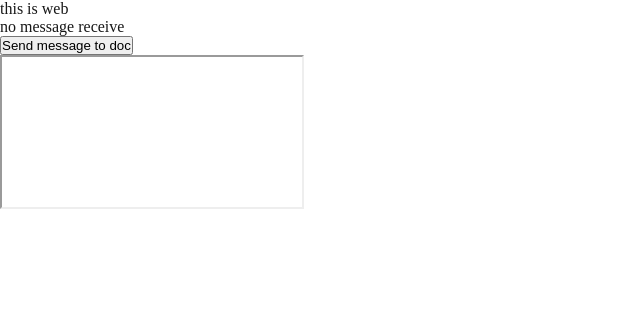
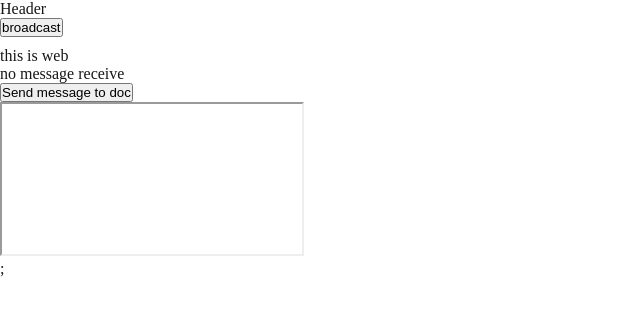
Before and after one commit to long20014/react-monorepo, a Next.js app in the folder apps/web/: page / in a window 1280 px wide. Shown: the top 316 px of the page, without its empty margins (0-640 px from the left). Built offline with nearby package versions, Linux system fonts and the light colour scheme.

Commit message:
add rxjs

```diff
--- a/apps/web/app/components/body/body.tsx
+++ b/apps/web/app/components/body/body.tsx
@@ -2,6 +2,7 @@
 import React from 'react';
 import { useCommunicator } from '@repo/core/communicator';
 import { useEffect, useState } from 'react';
+import eventManagerService from '../../services/eventManagerService';
 
 const firstMessageFromWeb = 'this is 1st message from web';
 export const wait = (second: number) =>
@@ -13,11 +14,11 @@ function Body() {
   const [isFirstMsgPosted, setIsFirstMsgPosted] = useState(false);
   const [isInit, setIsInit] = useState(false);
   const [message, setMessage] = useState('no message receive');
+  const [messageFromSub, setMessageFromSub] = useState('');
 
   useEffect(() => {
     const handleHandShakeMessage = (event: MessageEvent) => {
       if (event.origin !== 'http://localhost:3001') return;
-      console.log('connected to doc');
       setMessage(`${event.data} (id: ${event.lastEventId})`);
       if (!isConnect) {
         setIsConnect(true);
@@ -64,14 +65,25 @@ function Body() {
     };
   }, [message]);
 
+  useEffect(() => {
+    const headerSubscriber = eventManagerService.subscribe(
+      'headerEvent',
+      (event: any) => {
+        console.log(event);
+      }
+    );
+    return () => {
+      eventManagerService.destroy(headerSubscriber);
+    };
+  }, []);
+
   return (
-    <div>
+    <div style={{ marginTop: '10px' }}>
       <div>{'this is web'}</div>
       <div>{message}</div>
       <button
         onClick={() => {
           let iframeElement = document.querySelector('iframe');
-          console.log(iframeElement);
           iframeElement?.contentWindow?.postMessage(
             'new message from web',
             'http://localhost:3001'
--- /dev/null
+++ b/apps/web/app/components/header/header.tsx
@@ -0,0 +1,29 @@
+'use client';
+import React, { useEffect } from 'react';
+import eventManagerService from '../../services/eventManagerService';
+
+const broadCastEvent = (text: string) => {
+  eventManagerService.broadcast({
+    name: 'headerEvent',
+    data: {
+      text,
+    },
+  });
+};
+
+function Header() {
+  useEffect(() => {
+    broadCastEvent('1st broadcast from header');
+  });
+
+  return (
+    <div>
+      <div>Header</div>
+      <button onClick={() => broadCastEvent('2nd broadcast from header')}>
+        broadcast
+      </button>
+    </div>
+  );
+}
+
+export default Header;
--- a/apps/web/app/page.tsx
+++ b/apps/web/app/page.tsx
@@ -1,7 +1,13 @@
 import Body from './components/body/body';
+import Header from './components/header/header';
 
 function Page() {
-  return <Body />;
+  return (
+    <>
+      <Header />
+      <Body />;
+    </>
+  );
 }
 
 export default Page;
--- /dev/null
+++ b/apps/web/app/services/eventManagerService.ts
@@ -0,0 +1,48 @@
+import { Observable, Observer, Subject, Subscription } from 'rxjs';
+import { filter, share } from 'rxjs/operators';
+
+export class EventManagerService {
+  private observable: Observable<any>;
+  private observer: Observer<any>;
+
+  constructor() {
+    this.observable = new Observable((observer: Observer<any>) => {
+      this.observer = observer;
+    }).pipe(share());
+    this.observer = new Subject();
+  }
+
+  /**
+   * Method to broadcast the event to observer
+   */
+  public broadcast(event: any) {
+    if (this.observer !== null) {
+      this.observer.next(event);
+    }
+  }
+
+  /**
+   * Method to subscribe to an event with callback
+   */
+  public subscribe(eventName: string, callback: any) {
+    const subscriber: Subscription = this.observable
+      .pipe(
+        filter(event => {
+          return event.name === eventName;
+        })
+      )
+      .subscribe(callback);
+    return subscriber;
+  }
+
+  /**
+   * Method to unsubscribe the subscription
+   */
+  public destroy(subscriber: Subscription) {
+    subscriber.unsubscribe();
+  }
+}
+
+const eventManagerService = new EventManagerService();
+
+export default eventManagerService;
--- a/package.json
+++ b/package.json
@@ -15,5 +15,8 @@
   "packageManager": "pnpm@8.15.6",
   "engines": {
     "node": ">=18"
+  },
+  "dependencies": {
+    "rxjs": "^7.8.1"
   }
 }
```
Also changed, not shown: 2 other files (tests, documents, lock files or other folders).
